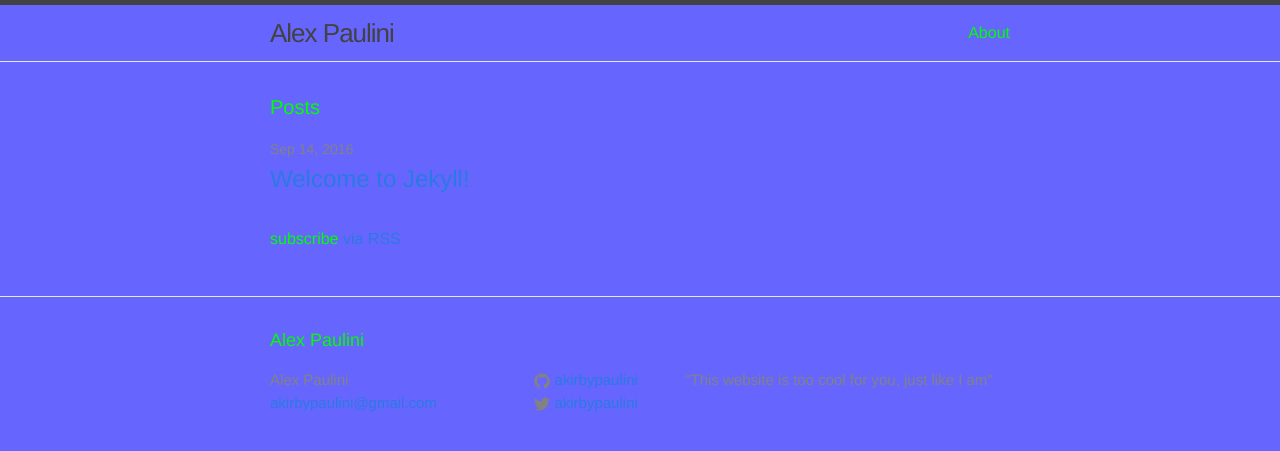
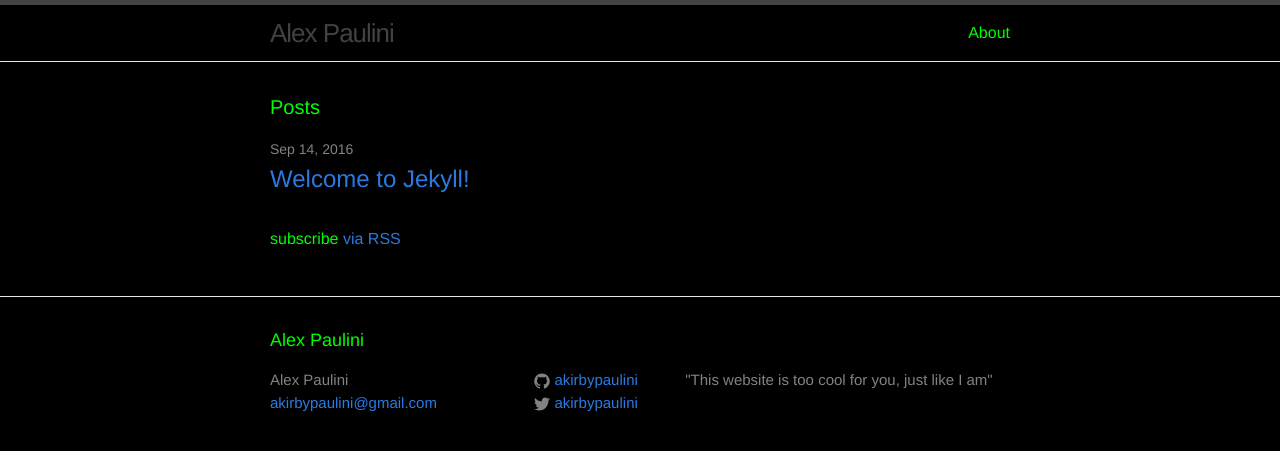
Before and after one commit to akirbypaulini/akirbypaulini.github.io, a Jekyll site: the page built from index.html, in a window 1280 px wide. Shown: the top 451 px of the page. Built offline with Jekyll 4.4.1, drawn with Linux system fonts in a browser that asks for light colours.

Commit message:
Update main.scss

```diff
--- a/css/main.scss
+++ b/css/main.scss
@@ -15,7 +15,7 @@ $base-line-height: 1.5;
 $spacing-unit:     30px;
 
 $text-color:       #00ff00;
-$background-color: #6666ff;
+$background-color: #000000;
 $brand-color:      #2a7ae2;
 
 $grey-color:       #828282;
```
